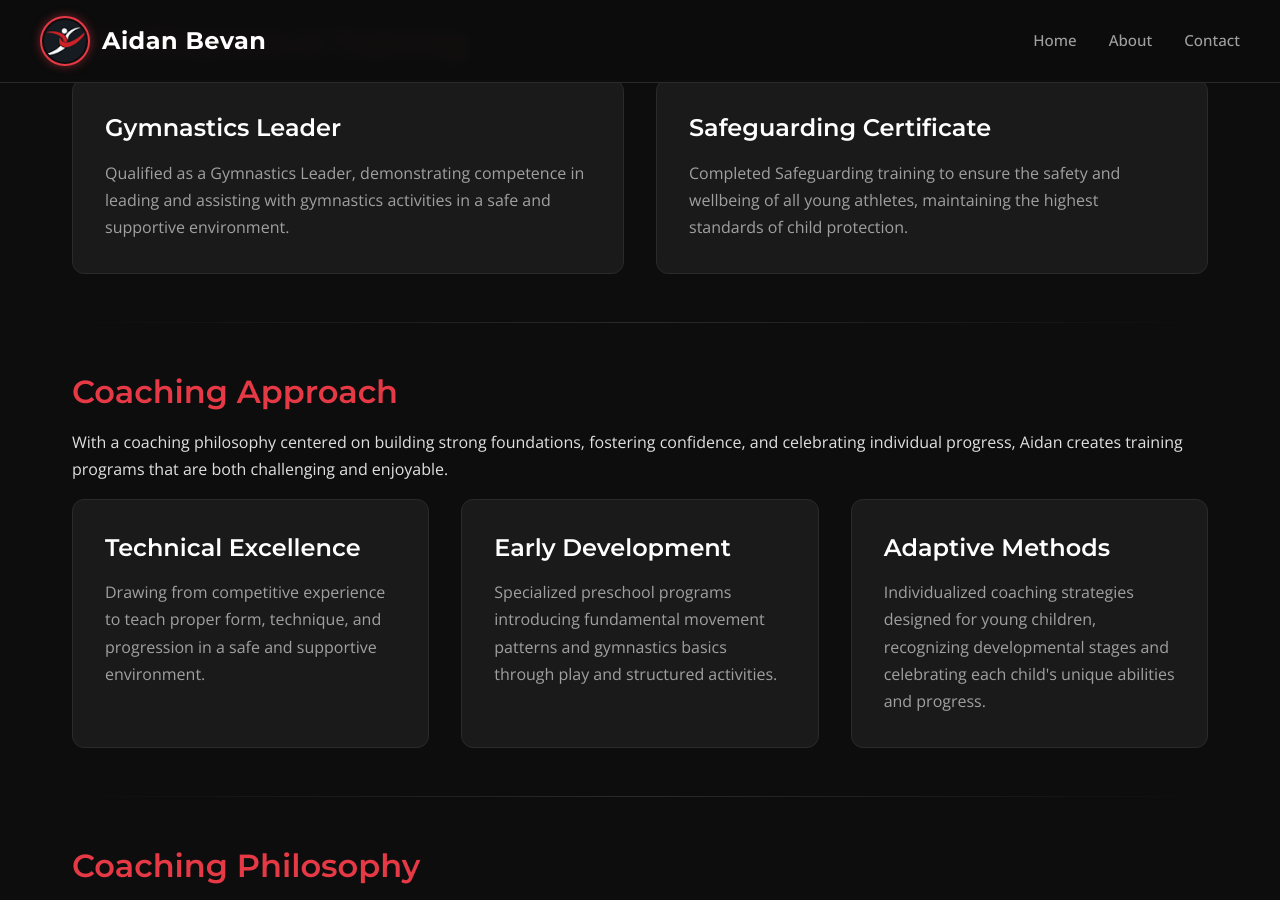
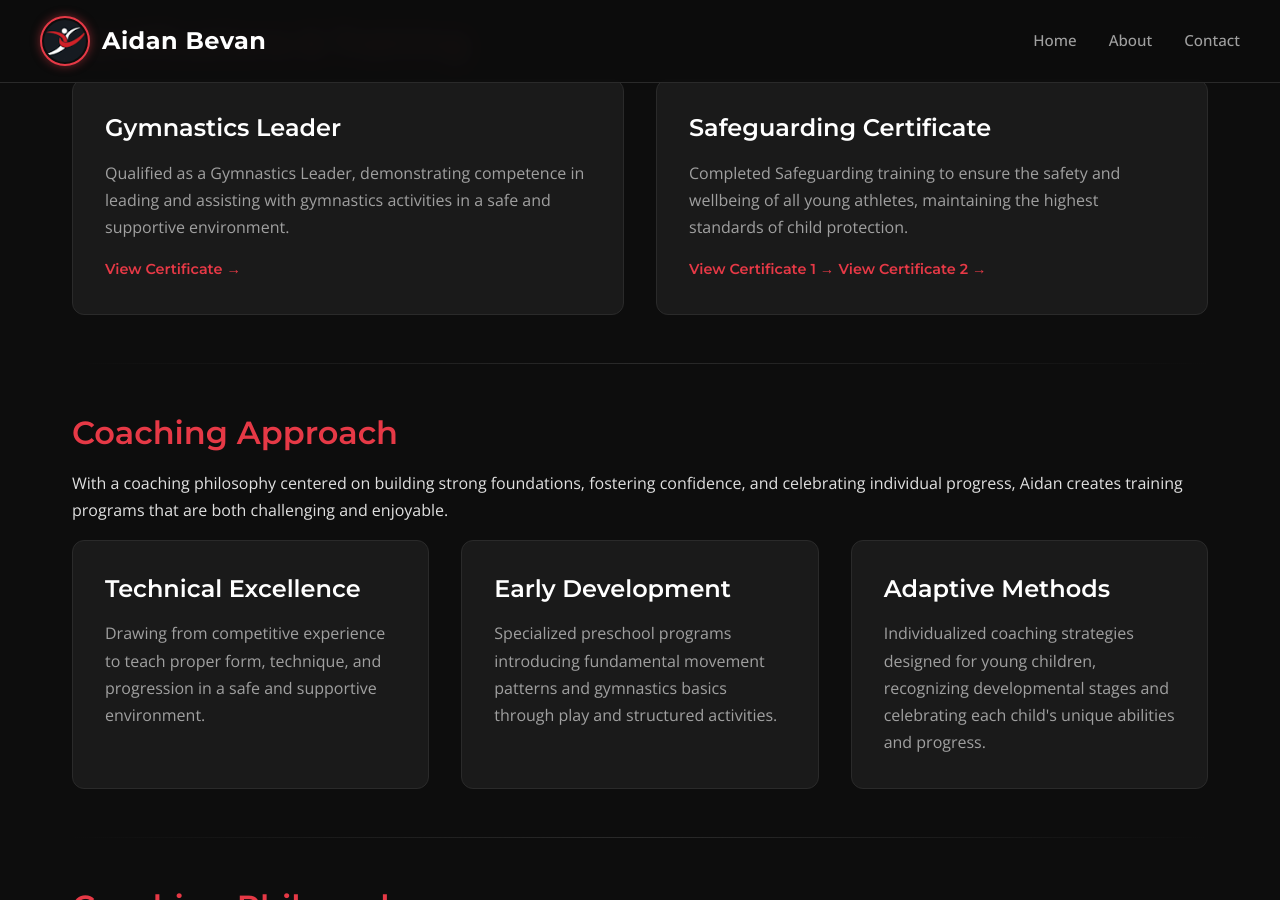
Before and after one commit to bluntspoon/aidanbevan.com, a Jekyll site: the page built from about.md, in a window 1280 px wide and 900 px high, scrolled down 2149 px. Built offline with Jekyll 4.4.1, drawn with Linux system fonts in a browser that asks for light colours.

Commit message:
Add PDF certificate files and link them in Certifications section
Co-authored-by: bluntspoon <5371411+bluntspoon@users.noreply.github.com>

```diff
--- a/about.md
+++ b/about.md
@@ -71,10 +71,13 @@ Aidan is deeply committed to inclusive gymnastics and works extensively with chi
   <div class="card">
     <h3 class="card-title">Gymnastics Leader</h3>
     <p class="card-text">Qualified as a Gymnastics Leader, demonstrating competence in leading and assisting with gymnastics activities in a safe and supportive environment.</p>
+    <a href="/assets/certificates/gymnastics-leader-certificate.pdf" class="card-link" target="_blank" rel="noopener">View Certificate →</a>
   </div>
   <div class="card">
     <h3 class="card-title">Safeguarding Certificate</h3>
     <p class="card-text">Completed Safeguarding training to ensure the safety and wellbeing of all young athletes, maintaining the highest standards of child protection.</p>
+    <a href="/assets/certificates/safeguarding-certificate-1.pdf" class="card-link" target="_blank" rel="noopener">View Certificate 1 →</a>
+    <a href="/assets/certificates/safeguarding-certificate-2.pdf" class="card-link" target="_blank" rel="noopener">View Certificate 2 →</a>
   </div>
 </div>
 
```
Also changed, not shown: 3 other files.
